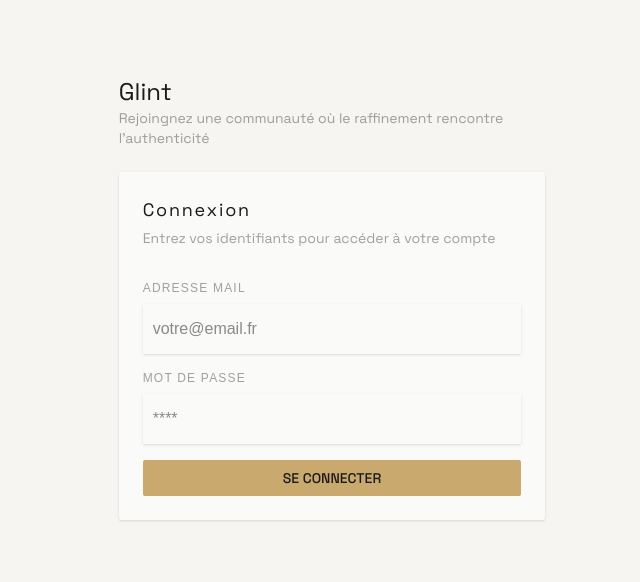
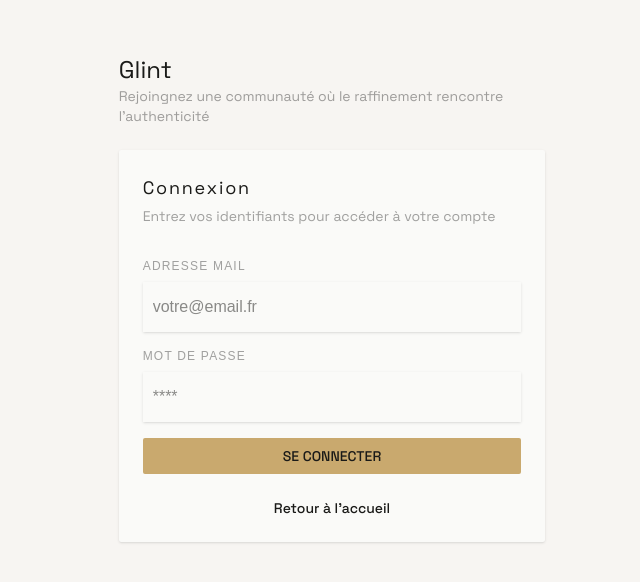
Before and after one commit to BapeCode/guardia-dev-ops, a React (Vite) app in the folder frontend/: page /login in a window 1280 px wide. Shown: the part 102-684 px from the top of the page, without its empty margins (308-948 px from the left). Built offline with nearby package versions, Linux system fonts and the light colour scheme.

Commit message:
Fix global css, home page, login page...

```diff
--- a/frontend/src/pages/Home.tsx
+++ b/frontend/src/pages/Home.tsx
@@ -40,6 +40,7 @@ export default function Home() {
           </p>
 
           <div className="relative z-10 mt-8 flex gap-4">
+            <Link to="/register">
               <Button
                   size="lg"
                   className="gap-2 px-8 bg-primary text-primary-foreground hover:bg-primary/90 border-2 border-primary/10"
@@ -47,6 +48,7 @@ export default function Home() {
                 S'inscrire
                 <ArrowRight className="h-4 w-4" />
               </Button>
+            </Link>
             <Link to="/login">
               <Button size="lg" variant="outline" className="gap-2 px-8">
                 <LogIn className="h-4 w-4" />
--- a/frontend/src/pages/Login.tsx
+++ b/frontend/src/pages/Login.tsx
@@ -2,6 +2,7 @@ import Section from "../components/Section.tsx";
 import Input from "../components/Input.tsx";
 import Button from "../components/Button.tsx";
 import {useState} from "react";
+import { Link } from "react-router-dom";
 
 export default function Login() {
     const [message, setMessage] = useState("")
@@ -57,6 +58,13 @@ export default function Login() {
                             <p className="text-text-1 uppercase text-sm font-medium">Se connecter</p>
                         </Button>
                     </form>
+                    <div className="flex justify-center items-center mt-6">
+                        <p className="font-extralight text-text-1/60 text-sm">
+                            <Link to="/" className="text-text-1 font-medium hover:underline">
+                                Retour à l'accueil
+                            </Link>
+                        </p>
+                    </div>
                 </div>
             </div>
         </Section>
```
Also changed, not shown: package.json (deleted, +0 -7 lines), 1 other file (tests, documents, lock files or other folders). Lines whose indentation alone changed are shown as unchanged.
